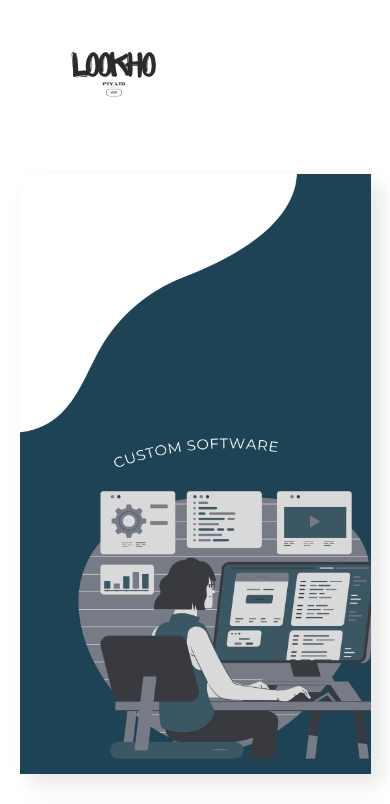
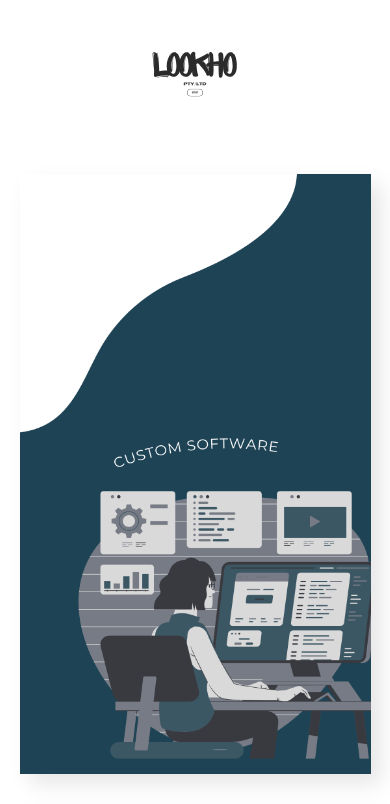
Before and after one commit to nmajozi1/Lookho, a React (Create React App) app: page / in a window 390 px wide. Shown: the top 804 px of the page. Built offline with nearby package versions, Linux system fonts and the light colour scheme.

Commit message:
update fav icon

```diff
--- a/public/index.html
+++ b/public/index.html
@@ -2,14 +2,14 @@
 <html lang="en">
   <head>
     <meta charset="utf-8" />
-    <link rel="icon" href="%PUBLIC_URL%/lookhoLogoThree.svg" />
+    <link rel="icon" href="%PUBLIC_URL%/design.jpeg" />
     <meta name="viewport" content="width=device-width, initial-scale=1" />
     <meta name="theme-color" content="#000000" />
     <meta
       name="description"
       content="Official website for Lookho Software"
     />
-    <link rel="apple-touch-icon" href="%PUBLIC_URL%/lookhoLogoThree.svg" />
+    <link rel="apple-touch-icon" href="%PUBLIC_URL%/design.jpeg" />
     <link rel="manifest" href="%PUBLIC_URL%/manifest.json" />
     <title>Lookho</title>
   </head>
--- a/src/components/navigation/Navigation.scss
+++ b/src/components/navigation/Navigation.scss
@@ -40,3 +40,9 @@
         width: 150px;
     }
 }
+
+@media screen and (max-width: 1000px) {
+	.nav-body {
+		justify-content: center;
+	}
+}
```
Also changed, not shown: public/manifest.json.
